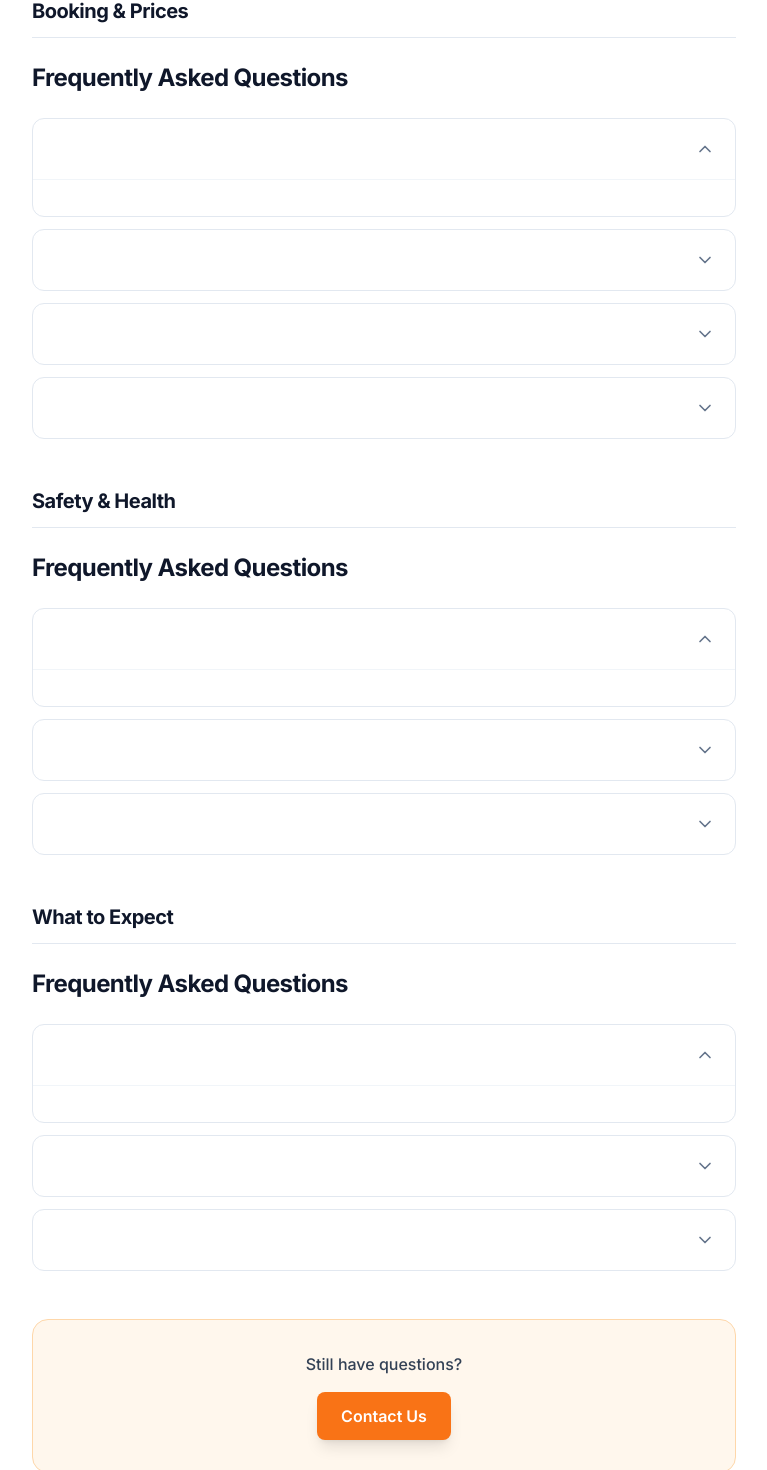
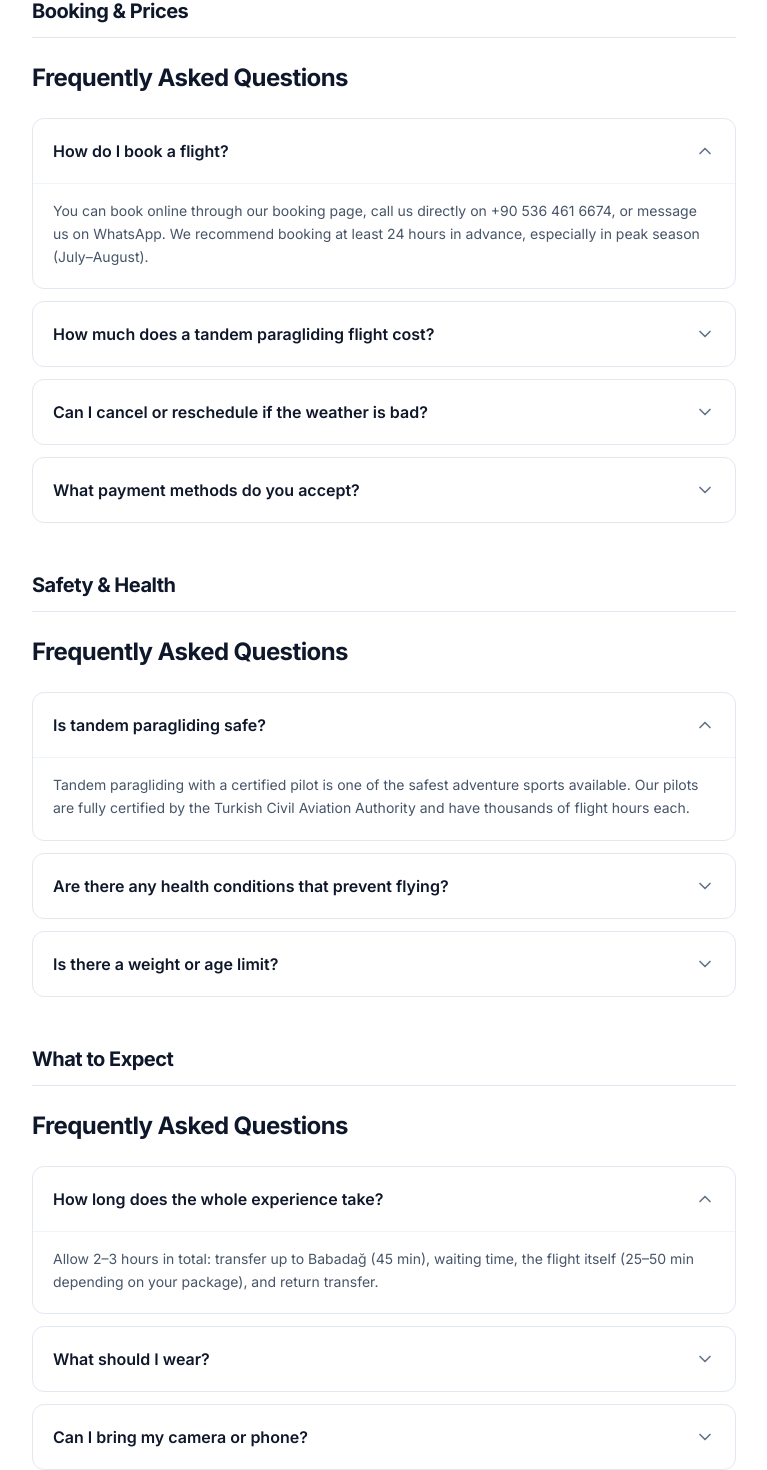
Before and after one commit to mrtandempilot/paragliding-oludeniz, a Next.js app: page /en/faq in a window 1280 px wide. Shown: the part 516-1986 px from the top of the page, without its empty margins (256-1023 px from the left). Built offline with nearby package versions, Linux system fonts and the light colour scheme.

Commit message:
feat: translate key pages + fix faq type error

```diff
--- a/app/[locale]/faq/page.tsx
+++ b/app/[locale]/faq/page.tsx
@@ -10,26 +10,26 @@ const faqs = [
   {
     category: 'Booking & Prices',
     questions: [
-      { q: 'How do I book a flight?', a: 'You can book online through our booking page, call us directly on +90 536 461 6674, or message us on WhatsApp. We recommend booking at least 24 hours in advance, especially in peak season (July–August).' },
-      { q: 'How much does a tandem paragliding flight cost?', a: 'Please check our prices page for current rates. Prices vary by flight type — standard tandem, sunset flight, and group bookings all have different rates. We offer group discounts for 4+ people.' },
-      { q: 'Can I cancel or reschedule if the weather is bad?', a: 'Yes. We offer free cancellation up to 24 hours before your flight. If we cancel due to weather on the day, you can reschedule at no extra cost or receive a full refund.' },
-      { q: 'What payment methods do you accept?', a: 'We accept online card payments (Visa, Mastercard), cash on the day, and bank transfer for large group bookings. All prices include VAT.' },
+      { question: 'How do I book a flight?', answer: 'You can book online through our booking page, call us directly on +90 536 461 6674, or message us on WhatsApp. We recommend booking at least 24 hours in advance, especially in peak season (July–August).' },
+      { question: 'How much does a tandem paragliding flight cost?', answer: 'Please check our prices page for current rates. Prices vary by flight type — standard tandem, sunset flight, and group bookings all have different rates. We offer group discounts for 4+ people.' },
+      { question: 'Can I cancel or reschedule if the weather is bad?', answer: 'Yes. We offer free cancellation up to 24 hours before your flight. If we cancel due to weather on the day, you can reschedule at no extra cost or receive a full refund.' },
+      { question: 'What payment methods do you accept?', answer: 'We accept online card payments (Visa, Mastercard), cash on the day, and bank transfer for large group bookings. All prices include VAT.' },
     ],
   },
   {
     category: 'Safety & Health',
     questions: [
-      { q: 'Is tandem paragliding safe?', a: 'Tandem paragliding with a certified pilot is one of the safest adventure sports available. Our pilots are fully certified by the Turkish Civil Aviation Authority and have thousands of flight hours each.' },
-      { q: 'Are there any health conditions that prevent flying?', a: 'You should not fly if you are pregnant, have a serious heart condition, or have had recent surgery. If you have a medical condition you are unsure about, please consult your doctor first.' },
-      { q: 'Is there a weight or age limit?', a: 'The maximum passenger weight is 110kg (242 lbs). Passengers under 18 require parental consent.' },
+      { question: 'Is tandem paragliding safe?', answer: 'Tandem paragliding with a certified pilot is one of the safest adventure sports available. Our pilots are fully certified by the Turkish Civil Aviation Authority and have thousands of flight hours each.' },
+      { question: 'Are there any health conditions that prevent flying?', answer: 'You should not fly if you are pregnant, have a serious heart condition, or have had recent surgery. If you have a medical condition you are unsure about, please consult your doctor first.' },
+      { question: 'Is there a weight or age limit?', answer: 'The maximum passenger weight is 110kg (242 lbs). Passengers under 18 require parental consent.' },
     ],
   },
   {
     category: 'What to Expect',
     questions: [
-      { q: 'How long does the whole experience take?', a: 'Allow 2–3 hours in total: transfer up to Babadağ (45 min), waiting time, the flight itself (25–50 min depending on your package), and return transfer.' },
-      { q: 'What should I wear?', a: 'Wear comfortable, layered clothing. Bring a light jacket as it can be cooler at altitude. Closed-toe shoes are required — sandals and flip-flops are not permitted. No loose items in pockets.' },
-      { q: 'Can I bring my camera or phone?', a: 'Yes, but secure it properly. We recommend a wrist strap. We also offer professional photo and video packages taken by your pilot.' },
+      { question: 'How long does the whole experience take?', answer: 'Allow 2–3 hours in total: transfer up to Babadağ (45 min), waiting time, the flight itself (25–50 min depending on your package), and return transfer.' },
+      { question: 'What should I wear?', answer: 'Wear comfortable, layered clothing. Bring a light jacket as it can be cooler at altitude. Closed-toe shoes are required — sandals and flip-flops are not permitted.' },
+      { question: 'Can I bring my camera or phone?', answer: 'Yes, but secure it properly. We recommend a wrist strap. We also offer professional photo and video packages taken by your pilot.' },
     ],
   },
 ]
```
